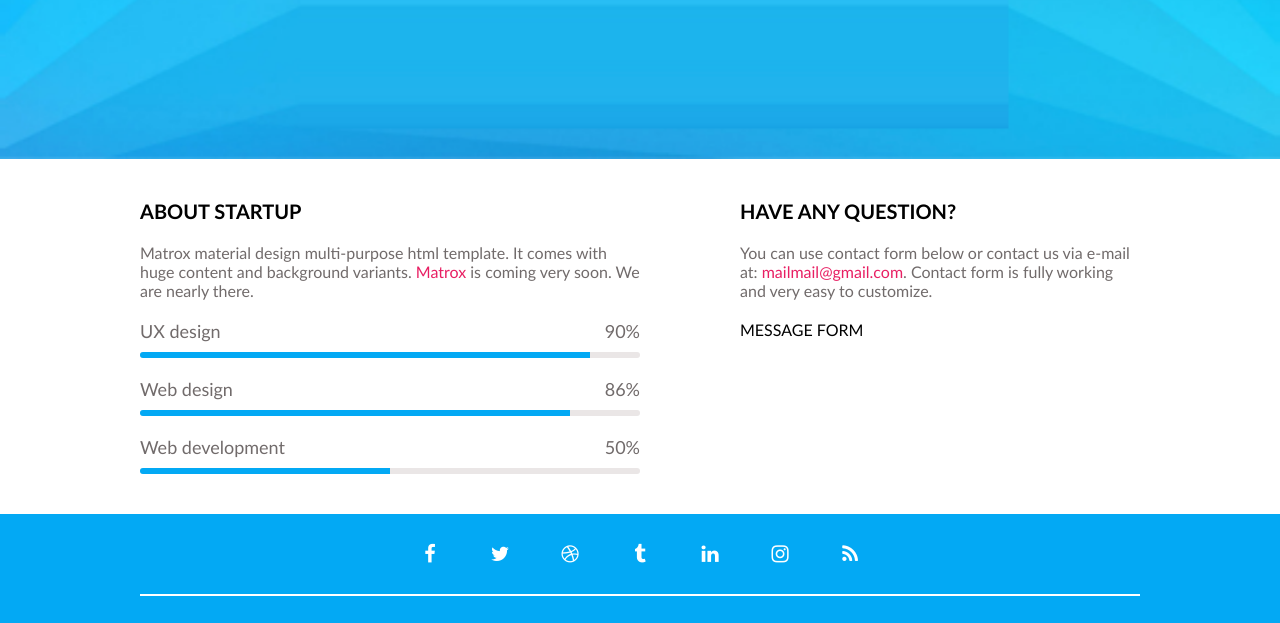
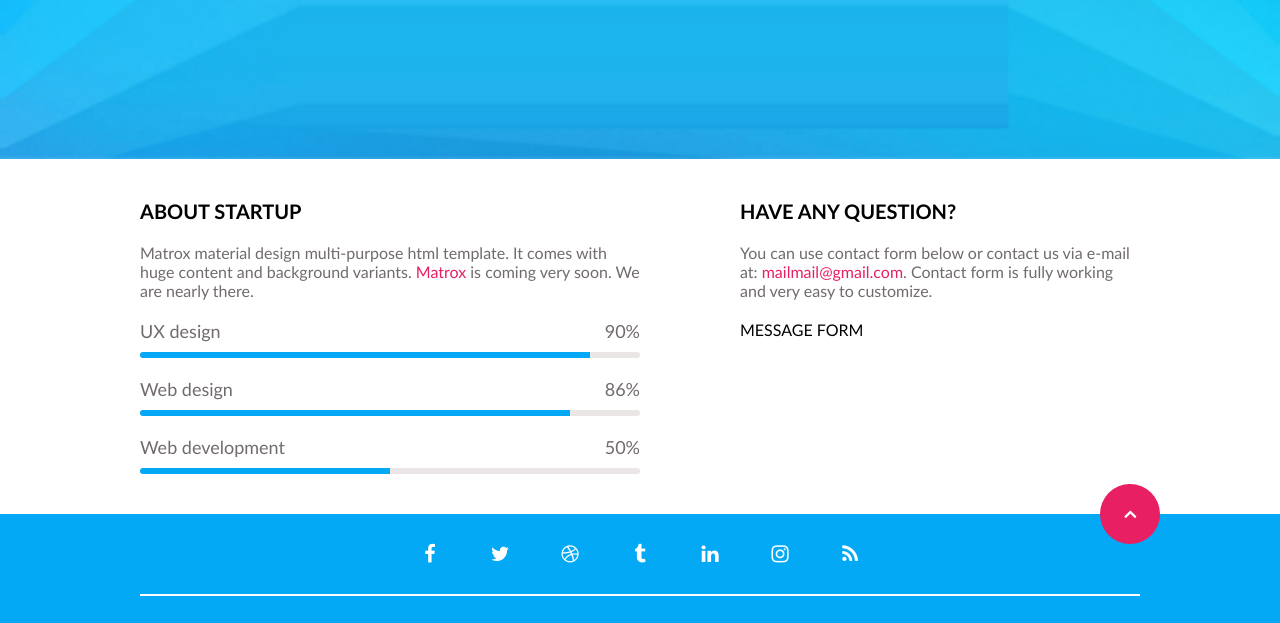
Before and after one commit to bozenakr/4-coming-soon, a website: page index.html in a window 1280 px wide. Shown: the part 641-1264 px from the top of the page. Drawn offline with Linux system fonts and the light colour scheme.

Commit message:
Back to top button (icon)

```diff
--- a/css/base/base.css
+++ b/css/base/base.css
@@ -3,6 +3,10 @@
     --secondary-color: #E81F63;
     --grey-bright: #AEAFB4;
     --grey-dark: rgb(113, 107, 107);
+}
+
+html {
+    scroll-behavior: smooth;
 }
 
 body, body * {
--- a/css/components/socials.css
+++ b/css/components/socials.css
@@ -7,6 +7,7 @@
     padding-bottom: 10px;
     margin-bottom: 30px;
     border-bottom: 2px solid white;
+    position: relative;
 }
 
 .socials > .icon {
--- a/css/pages/home.css
+++ b/css/pages/home.css
@@ -120,5 +120,13 @@ footer > a:hover {
         display: none;
     }
 
+}
 
+.back-to-top {
+    position: absolute;
+    top: -30px;
+    right: -20px;
+    background-color: var(--secondary-color);
+    font-weight: bold;
+    font-size: 20px;
 }
--- a/index.html
+++ b/index.html
@@ -107,6 +107,7 @@
             <a href="#" class="icon fa fa-linkedin"></a>
             <a href="#" class="icon fa fa-instagram"></a>
             <a href="#" class="icon fa fa-rss"></a>
+            <a href="#" class="back-to-top icon fa fa-angle-up"></a>
         </div>
         <div class="row-short">
             <img class="logo" src="./img/logo-white.png" alt="Logo">
```
